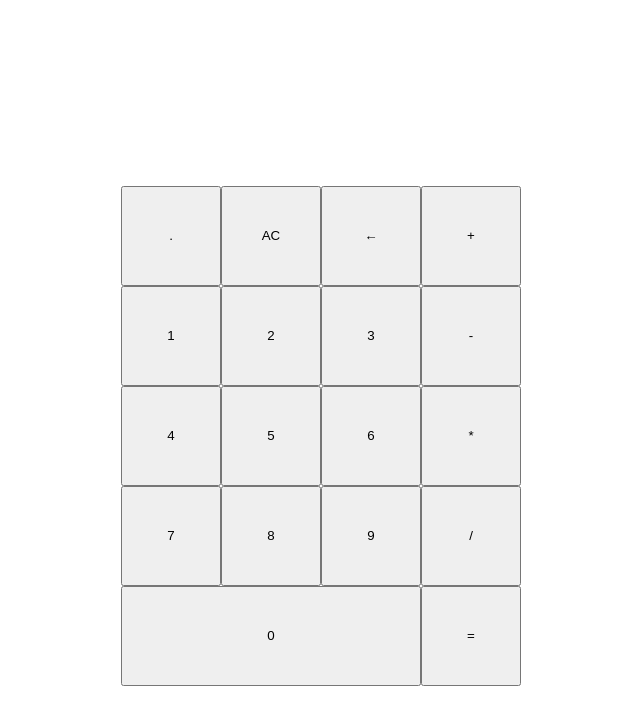
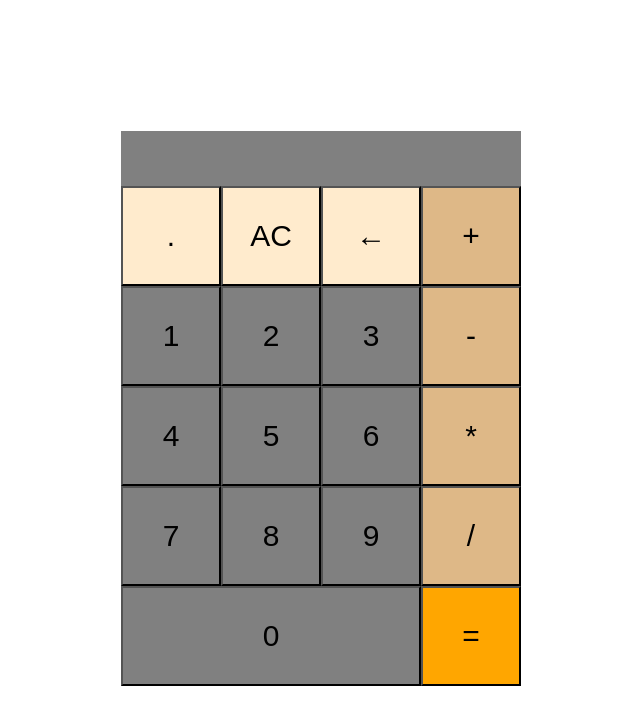
Before and after one commit to shri1707/calculator, a plain HTML site: page index.html in a window 1280 px wide. Shown: the whole page, without its empty margins (319-959 px from the left). Drawn offline with Linux system fonts and the light colour scheme.

Commit message:
added css to our calculator to make it look more presentable

```diff
--- a/index.html
+++ b/index.html
@@ -30,7 +30,7 @@
                 <button class= "ope" id="-">-</button>
                 <button class= "ope" id="*">*</button>
                 <button class= "ope" id="/">/</button>
-                <button class= "ope" id="=">=</button>
+                <button class= "ope equal" id="=">=</button>
             </div>
 
         </div>
--- a/script.js
+++ b/script.js
@@ -67,6 +67,12 @@ buttons.forEach(button => {
             }
         }
         if (button.classList[0] == "ope" && button.id !== "=") {
+            if(operator!=null && secondNumStr != ""){
+                result= operate(operator,Number(firstNumStr),Number(secondNumStr))
+                display(result)
+                firstNumStr= result.toString()
+                secondNumStr=""
+            }
             operator = button.innerText;
             math = display(operator);
         }
--- a/style.css
+++ b/style.css
@@ -14,9 +14,15 @@ body {
 .buttons{
     display: flex;
 }
+button{
+    font-size: 30px;
+}
 
 .display{
     height: 55px;
+    background-color: gray;
+    text-align: end;
+    font-size: 30px;
 }
 
 .num{
@@ -37,6 +43,14 @@ body {
 
 }
 
+.nos{
+    background-color: gray;
+}
+
+#decimal, .clear, .backspace{
+    background-color: blanchedalmond;
+}
+
 #zero{
     width: 300px;
 }
@@ -44,4 +58,8 @@ body {
 .ope{
     width: 100px;
     height: 100px;
+    background-color: burlywood;
 }
+.equal{
+    background-color: rgb(255, 166, 0);
+}
```
